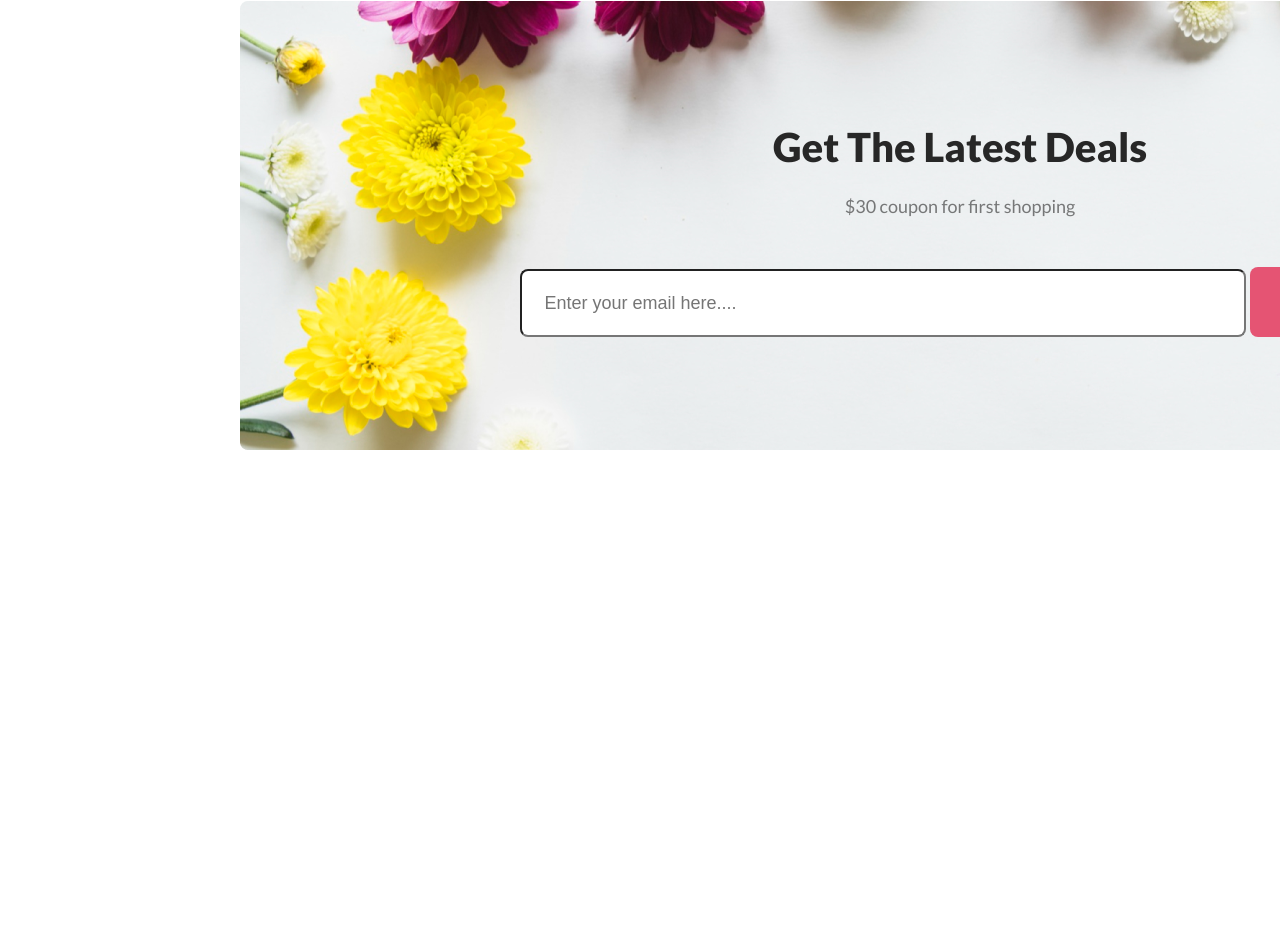
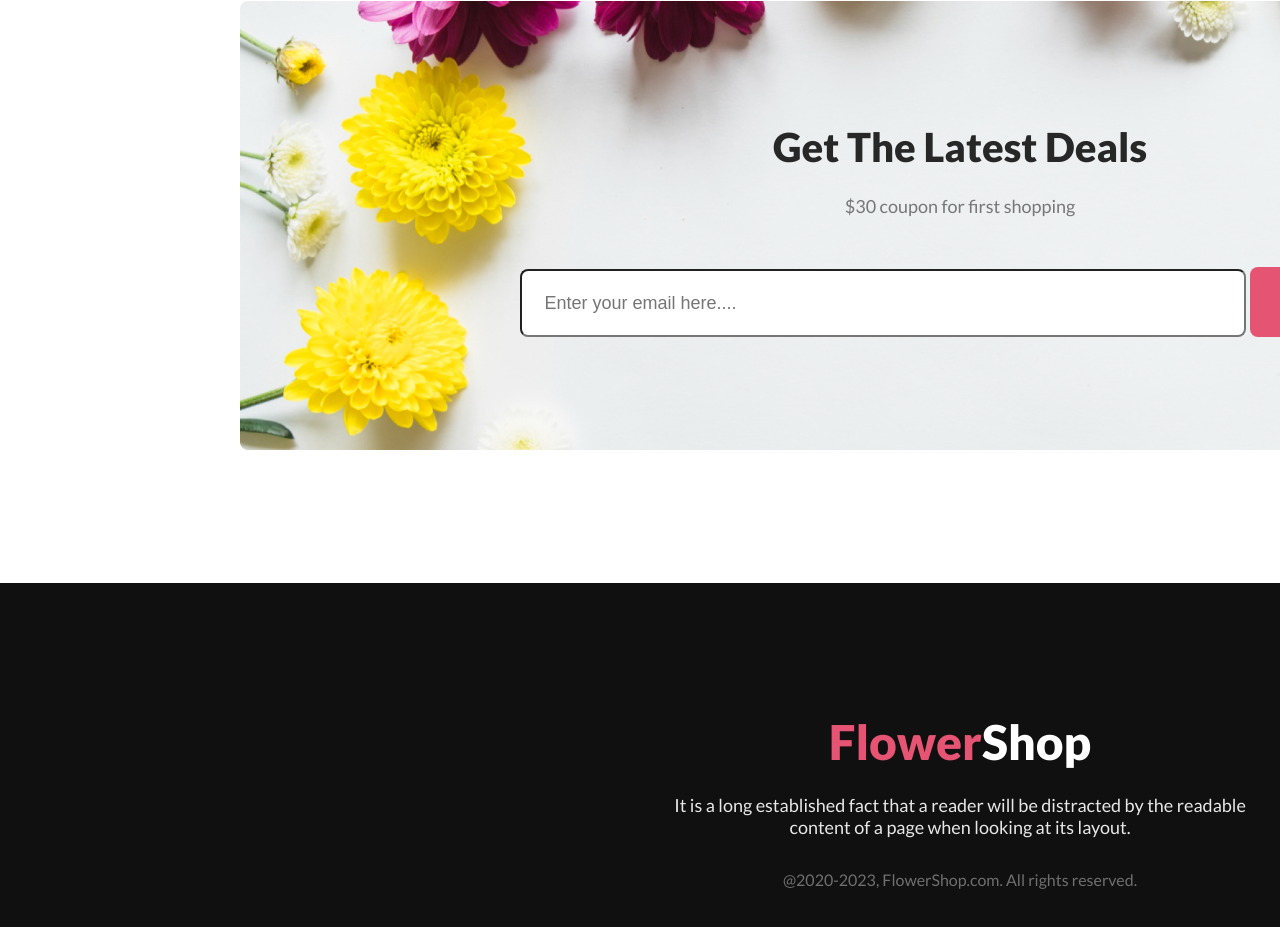
Before and after one commit to siyamar/flower-assignment-1, a plain HTML site: page index.html in a window 1280 px wide. Shown: the part 3941-4868 px from the top of the page. Before the commit the page ends 4394 px from the top, so only its background shows below. Drawn offline with Linux system fonts and the light colour scheme.

Commit message:
added footer

```diff
--- a/index.html
+++ b/index.html
@@ -92,7 +92,9 @@
         </section>
     </main>
     <footer>
-
+        <h3 class="footer-title"><span>Flower</span>Shop</h3>
+        <h2 class="footer-description">It is a long established fact that a reader will be distracted by the readable content of a page when looking at its layout.</h2>
+        <h1 class="footer-copy-rights">@2020-2023, FlowerShop.com. All rights reserved. </h1>
     </footer>
 </body>
 </html>
--- a/styles/style.css
+++ b/styles/style.css
@@ -237,3 +237,38 @@ body{
     height: 70px;
 
 }
+
+/* Footer section styles */
+footer{
+    height: 330px;
+    background-color: #111010;
+    margin-top: 130px;
+    text-align: center;
+    padding-top: 130px;
+
+}
+
+footer .footer-title{
+    color: #ffffff;
+    font-size: 48px;
+    font-weight: 800;
+}
+
+.footer-title>span{
+    color: #E55473;
+}
+.footer-description{
+    margin: 24px auto 0;
+    width: 625px;
+    color: rgba(255, 255, 255, 0.90);
+    font-size: 18px;
+    font-weight: 400;
+}
+
+.footer-copy-rights{
+    margin: 32px auto 0;
+    color: rgba(255, 255, 255, 0.40);
+    text-align: center;
+    font-size: 16px;
+    font-weight: 400;
+}
```
